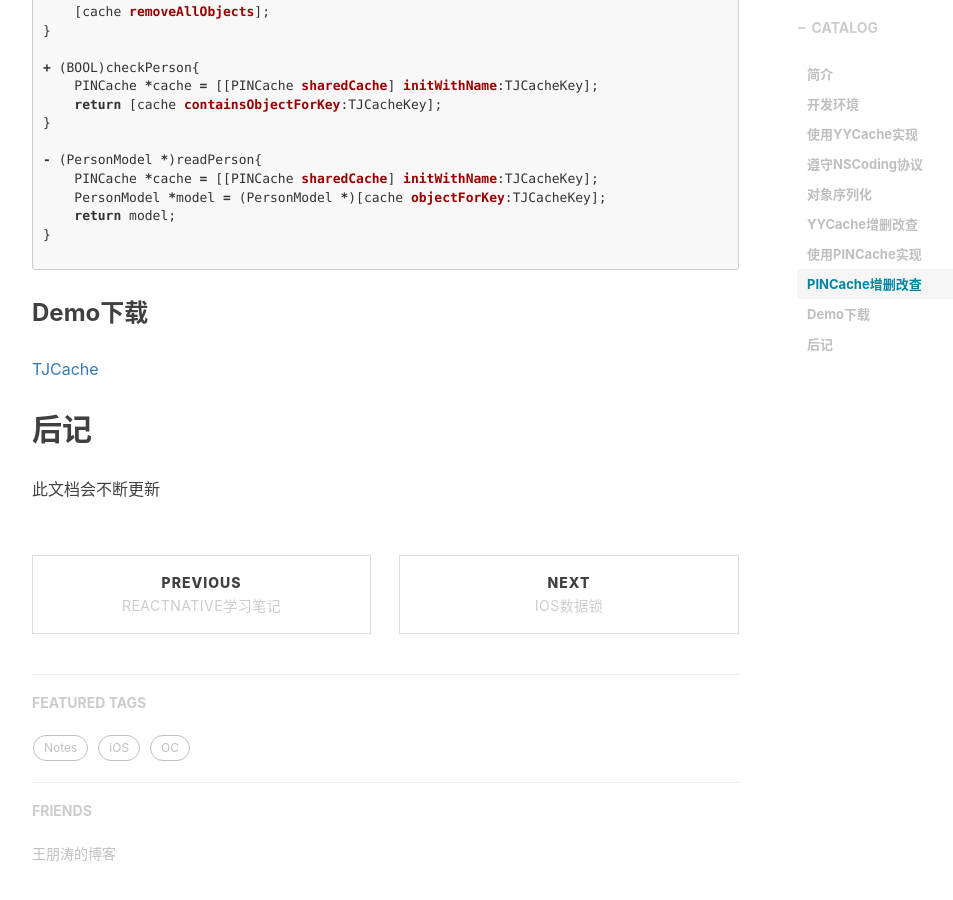
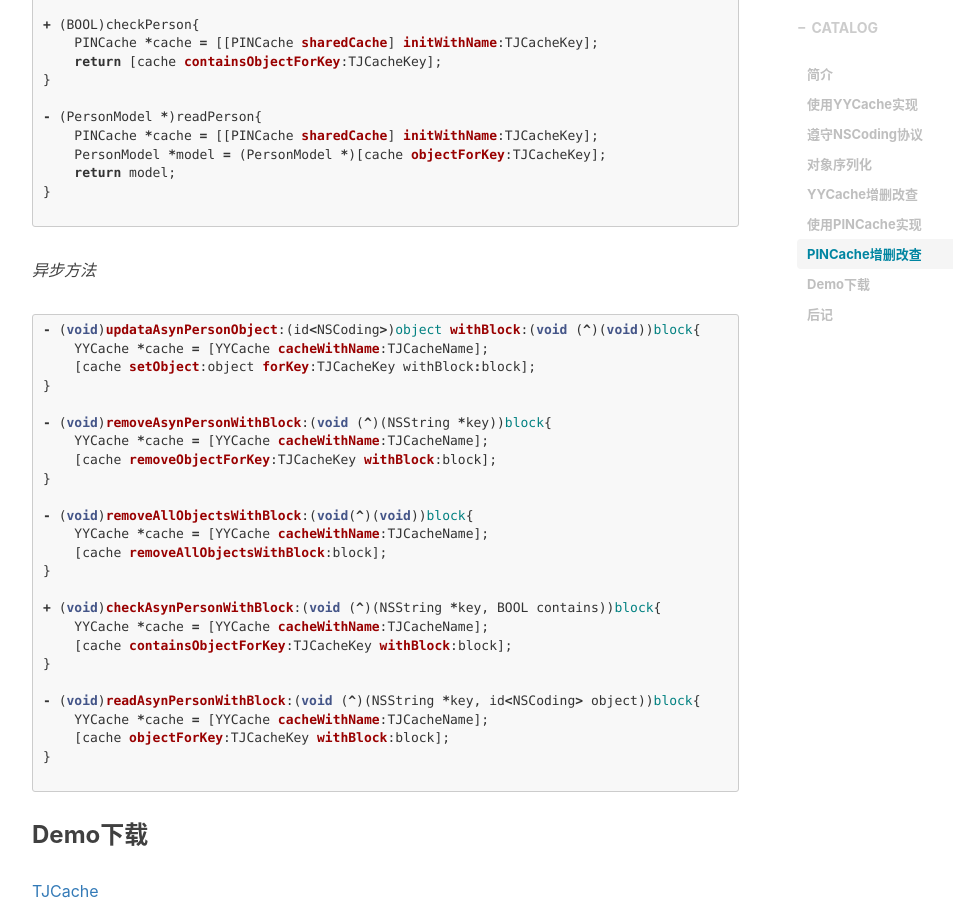
Before and after one commit to wangpt/wangpt.github.io, a Jekyll site: the page built from _posts/2018-09-05-cache-yycache.markdown, in a window 1280 px wide and 900 px high, scrolled down 2651 px. Shown: the whole window, without its empty margins (233-1186 px from the left). Built offline with Jekyll 4.4.1, drawn with Linux system fonts in a browser that asks for light colours; nearby versions of some CDN libraries; comment, search, counter and statistics services are not loaded.

Commit message:
change cache

````diff
--- a/_posts/2018-09-05-cache-yycache.markdown
+++ b/_posts/2018-09-05-cache-yycache.markdown
@@ -20,9 +20,6 @@
 *高性能 iOS 缓存框架*
 
 ---
-
-## 开发环境
-iOS 6.0+
 
 ## 使用YYCache实现
 *通过YYCache缓存自定义对象*
@@ -100,6 +97,7 @@
 *前两步等同于YYCache*
 
 ## PINCache增删改查
+*同步方法*
 
 ``` objc
 - (void)updataPersonObject:(id<NSCoding>)object{
@@ -129,7 +127,35 @@
 }
 
 ```
+*异步方法*
 
+``` objc
+- (void)updataAsynPersonObject:(id<NSCoding>)object withBlock:(void (^)(void))block{
+    YYCache *cache = [YYCache cacheWithName:TJCacheName];
+    [cache setObject:object forKey:TJCacheKey withBlock:block];
+}
+
+- (void)removeAsynPersonWithBlock:(void (^)(NSString *key))block{
+    YYCache *cache = [YYCache cacheWithName:TJCacheName];
+    [cache removeObjectForKey:TJCacheKey withBlock:block];
+}
+
+- (void)removeAllObjectsWithBlock:(void(^)(void))block{
+    YYCache *cache = [YYCache cacheWithName:TJCacheName];
+    [cache removeAllObjectsWithBlock:block];
+}
+
++ (void)checkAsynPersonWithBlock:(void (^)(NSString *key, BOOL contains))block{
+    YYCache *cache = [YYCache cacheWithName:TJCacheName];
+    [cache containsObjectForKey:TJCacheKey withBlock:block];
+}
+
+- (void)readAsynPersonWithBlock:(void (^)(NSString *key, id<NSCoding> object))block{
+    YYCache *cache = [YYCache cacheWithName:TJCacheName];
+    [cache objectForKey:TJCacheKey withBlock:block];
+}
+
+```
 ### Demo下载
 [TJCache](https://github.com/wangpt/TJCache)
 
````
